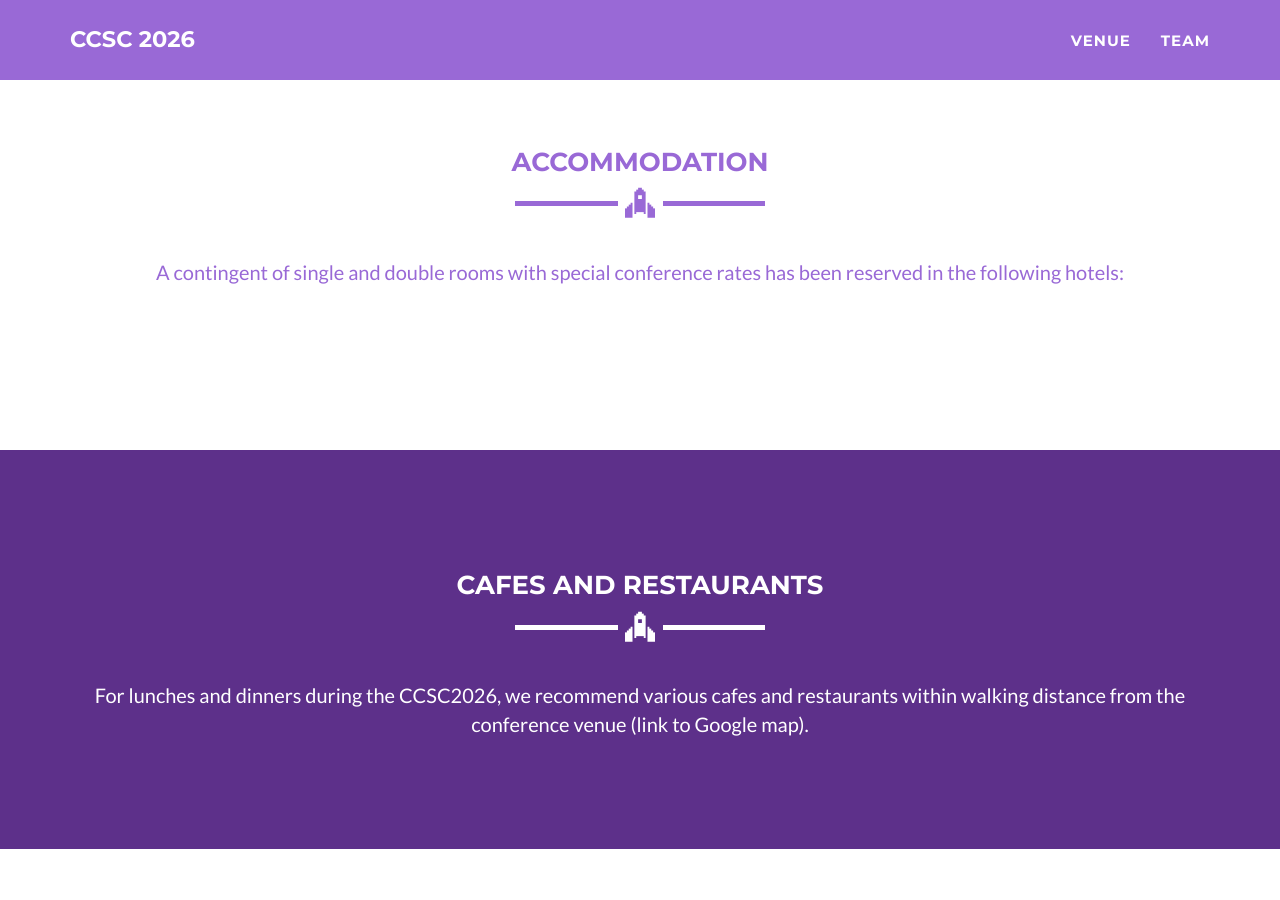
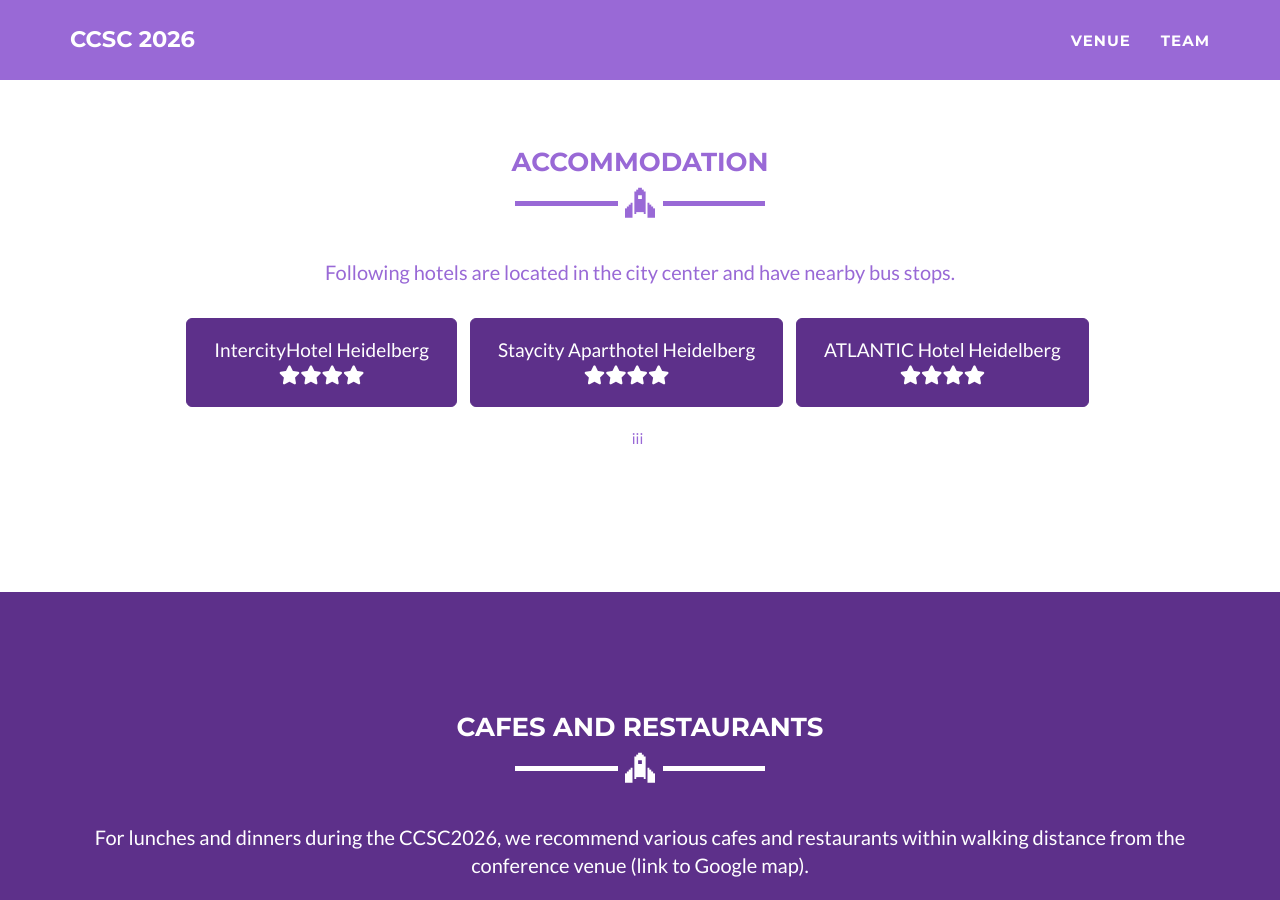
Before and after one commit to ccsc2026/ccsc2026.github.io, a Jekyll site: the page built from venue.html, in a window 1280 px wide and 900 px high, scrolled down 1676 px. Built offline with Jekyll 4.4.1, drawn with Linux system fonts in a browser that asks for light colours.

Commit message:
Update venue.html

```diff
--- a/venue.html
+++ b/venue.html
@@ -55,14 +55,15 @@ layout: page
         <hr class="star-primary">
         <br>
         <p>
-        A contingent of single and double rooms with special conference rates has been reserved in the following hotels:
+        Following hotels are located in the city center and have nearby bus stops.
         </p>
           <br>
-          <!--<ul class="list-inline">
+          <ul class="list-inline">
             <li ><a href="https://hrewards.com/en/intercityhotel-heidelberg" target="_blank" class="btn btn-lg btn-success">IntercityHotel Heidelberg   <br> <i class="fa-solid fa-star"></i><i class="fa-solid fa-star"></i><i class="fa-solid fa-star"></i><i class="fa-solid fa-star"></i></a></li>
             <li ><a href="https://www.staycity.com/heidelberg/heidelberg" target="_blank" class="btn btn-lg btn-success">Staycity Aparthotel Heidelberg <br> <i class="fa-solid fa-star"></i><i class="fa-solid fa-star"></i><i class="fa-solid fa-star"></i><i class="fa-solid fa-star"></i></a></li>
             <li ><a href="https://www.atlantic-hotels.de/en/hotel-heidelberg/" target="_blank" class="btn btn-lg btn-success">ATLANTIC Hotel Heidelberg <br> <i class="fa-solid fa-star"></i><i class="fa-solid fa-star"></i><i class="fa-solid fa-star"></i><i class="fa-solid fa-star"></i></a></li>
-	  </ul>-->
+		<br><br> iii
+	  </ul>
           <br>
         <p>
       </div>
```
